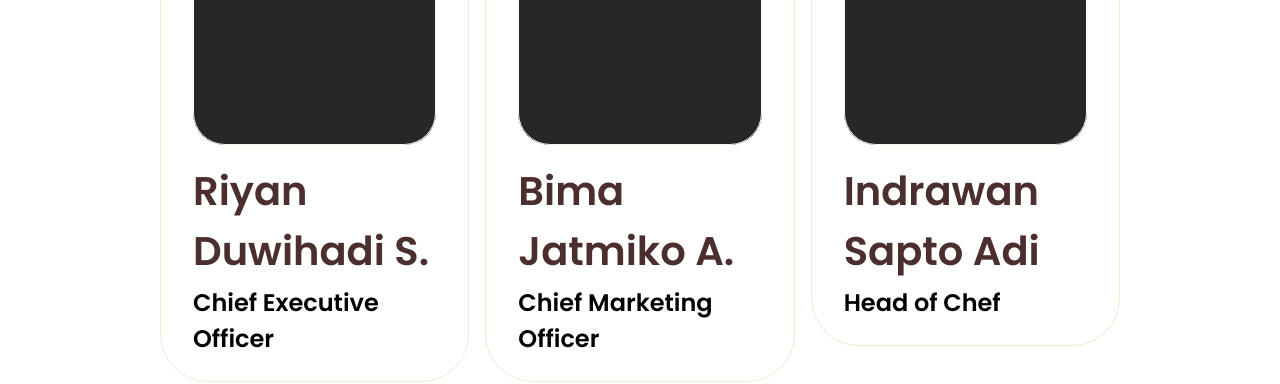
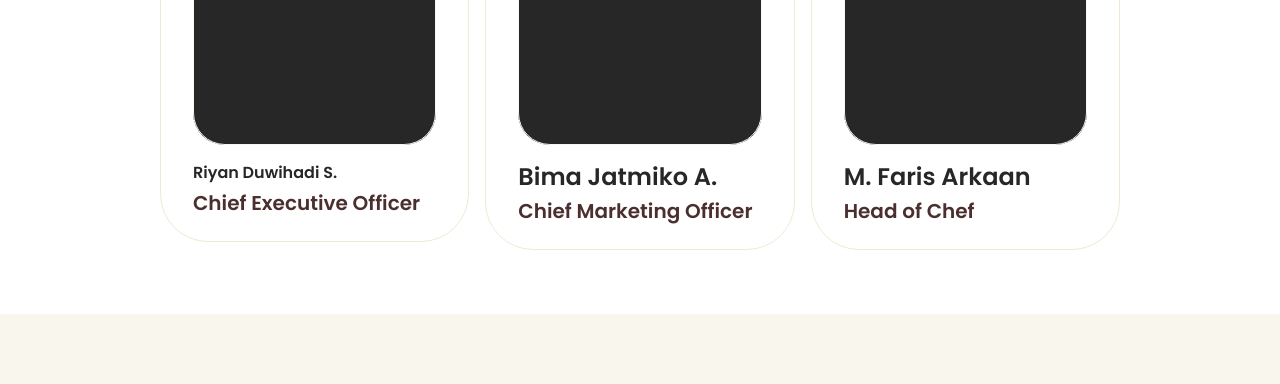
Before and after one commit to jetmiky/endorphins-cookies, a website built with Vite: page about.html in a window 1280 px wide. Shown: the part 3296-3680 px from the top of the page. Built offline with nearby package versions, Linux system fonts and the light colour scheme; some packages are replaced by stand-ins of ours.

Commit message:
fix about page

```diff
--- a/about.html
+++ b/about.html
@@ -1,4 +1,4 @@
-<!doctype html>
+<!DOCTYPE html>
 <html lang="id">
   <head>
     <meta charset="UTF-8" />
@@ -104,8 +104,8 @@
             class="flex flex-col font-sans font-semibold gap-1 items-start leading-normal w-full"
             data-node-id="72:285"
           >
-            <p class="text-textbody text-[40px] w-full" data-node-id="66:220">Riyan Duwihadi S.</p>
-            <p class="text-primary-500 text-[24px] w-full" data-node-id="72:284">Chief Executive Officer</p>
+            <p class=text-black text-xl md:text-2xl w-full" data-node-id="66:220">Riyan Duwihadi S.</p>
+            <p class="text-textbody text-lg md:text-xl w-full" data-node-id="72:284">Chief Executive Officer</p>
           </div>
         </div>
         <div
@@ -122,8 +122,8 @@
             class="flex flex-col font-sans font-semibold gap-1 items-start leading-normal w-full"
             data-node-id="72:288"
           >
-            <p class="text-textbody text-[40px] w-full" data-node-id="72:289">Bima Jatmiko A.</p>
-            <p class="text-primary-500 text-[24px] w-full" data-node-id="72:290">Chief Marketing Officer</p>
+            <p class="text-black text-xl md:text-2xl w-full" data-node-id="72:289">Bima Jatmiko A.</p>
+            <p class="text-textbody text-lg md:text-xl w-full" data-node-id="72:290">Chief Marketing Officer</p>
           </div>
         </div>
         <div
@@ -140,8 +140,8 @@
             class="flex flex-col font-sans font-semibold gap-1 items-start leading-normal w-full"
             data-node-id="72:294"
           >
-            <p class="text-textbody text-[40px] w-full" data-node-id="72:295">Indrawan Sapto Adi</p>
-            <p class="text-primary-500 text-[24px] w-full" data-node-id="72:296">Head of Chef</p>
+            <p class="text-black text-xl md:text-2xl w-full" data-node-id="72:295">M. Faris Arkaan</p>
+            <p class="text-textbody text-lg md:text-xl w-full" data-node-id="72:296">Head of Chef</p>
           </div>
         </div>
       </div>
```
